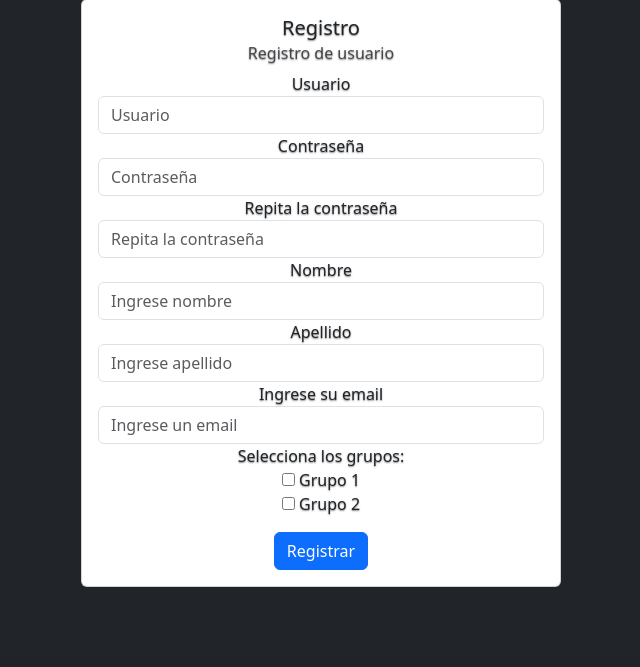
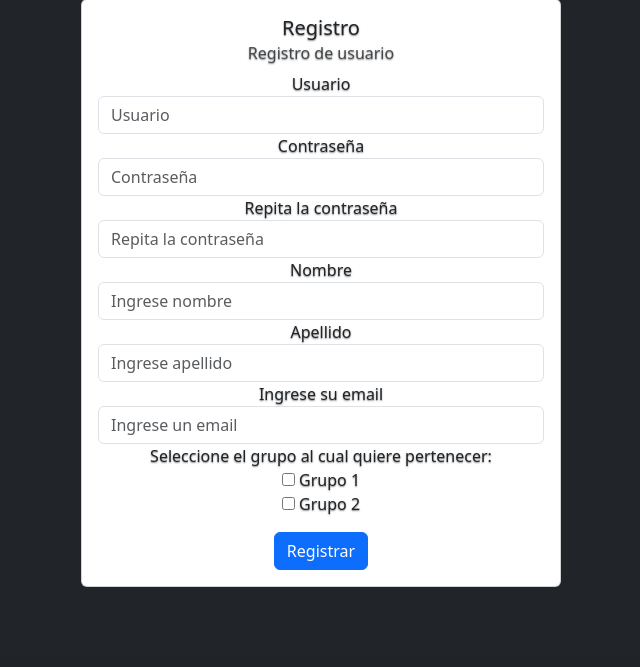
Before and after one commit to BorisSMorales/modulo6_individuales, a Django app: page /registro/ in a window 1280 px wide. Shown: the part 73-740 px from the top of the page, without its empty margins (239-879 px from the left). Run offline with Django 4.2, Linux system fonts and the light colour scheme.

Commit message:
Update registro.html

```diff
--- a/individual/templates/registration/registro.html
+++ b/individual/templates/registration/registro.html
@@ -49,7 +49,7 @@
         {% endif %}
 
         <div>
-            <label>Selecciona los grupos:</label><br>
+            <label>Seleccione el grupo al cual quiere pertenecer:</label><br>
             <input type="checkbox" name="grupos" value="grupo1"> Grupo 1<br>
             <input type="checkbox" name="grupos" value="grupo2"> Grupo 2<br>
         </div>
```
